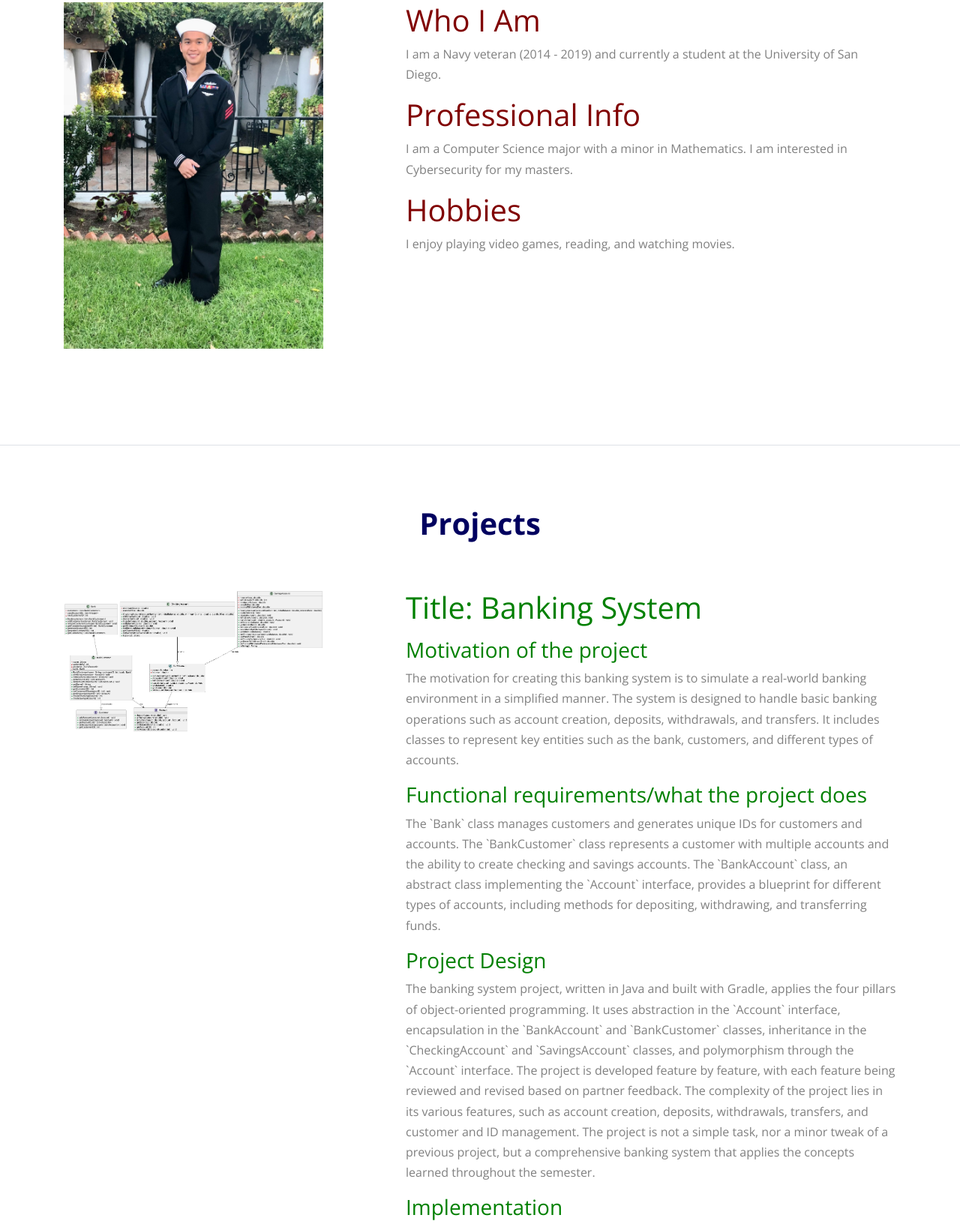
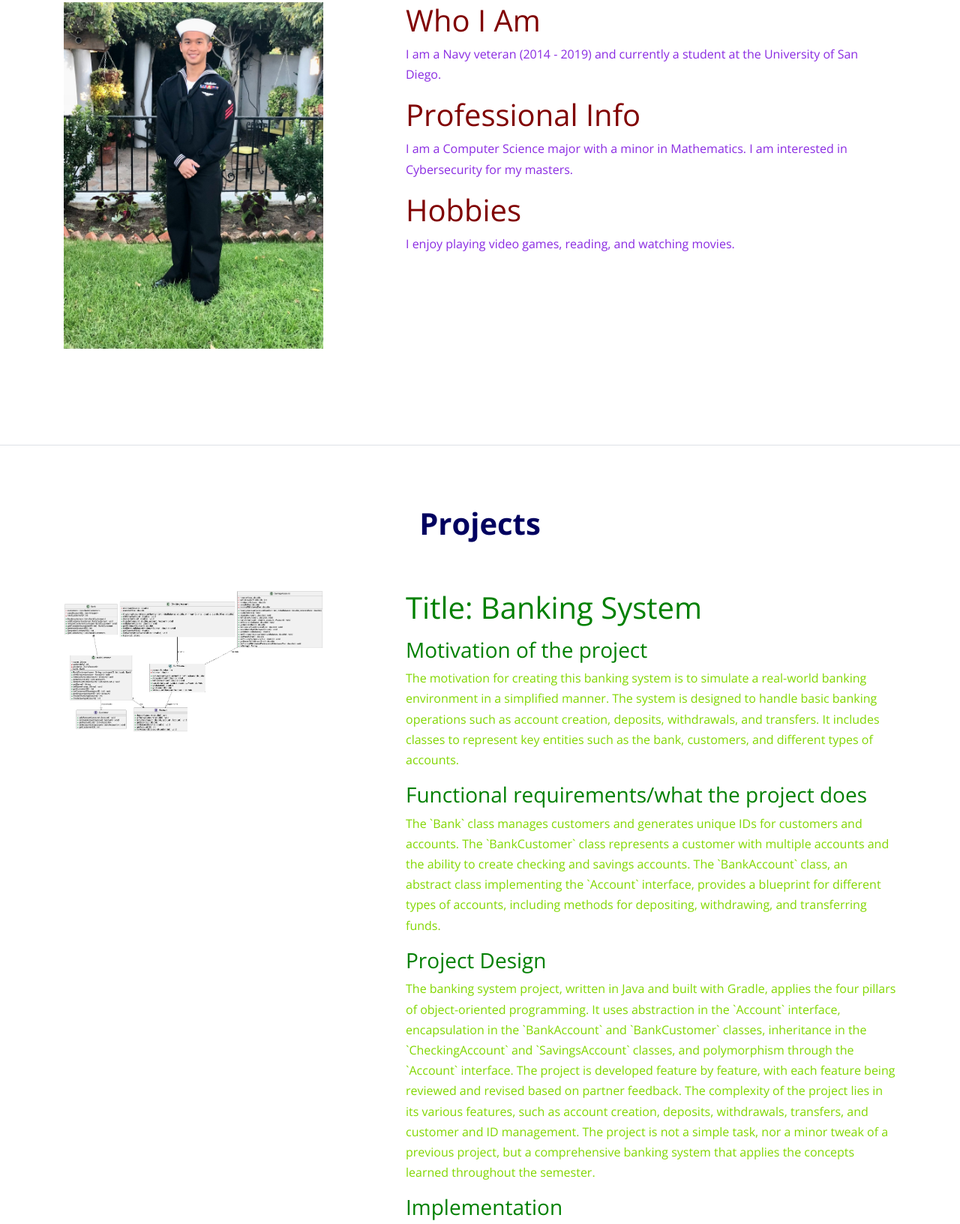
Before and after one commit to ProtoTin/ProtoTin.github.io, a plain HTML site: page index.html in a window 1280 px wide. Shown: the part 107-1739 px from the top of the page at 75% size. Drawn offline with nearby package versions, Linux system fonts and the light colour scheme; a script that the page names is missing; files whose address does not match are found by name.

Commit message:
changed colors of paragraphs

```diff
--- a/index.html
+++ b/index.html
@@ -65,16 +65,16 @@
             <nav class="site-navigation position-relative text-right" role="navigation">
 
               <ul class="site-menu main-menu js-clone-nav mr-auto d-none d-lg-block">
-                <li><a href="#about-section" class="nav-link" style="color:maroon;">About</a></li>
-                <li><a href="#projects-section" class="nav-link" style="color:maroon;">Projects</a></li>
-                <li><a href="#contact-section" class="nav-link" style="color:maroon;"">Contact</a></li>
+                <li><a href="#about-section" class="nav-link">About</a></li>
+                <li><a href="#projects-section" class="nav-link">Projects</a></li>
+                <li><a href="#contact-section" class="nav-link">Contact</a></li>
               </ul>
             </nav>
           </div>
 
 
           <div class=" col-6 d-inline-block d-xl-none ml-md-0 py-3" style="position: relative; top: 3px;"><a href="#"
-                      class="site-menu-toggle js-menu-toggle float-right"><span class="icon-menu h3"></span></a>
+              class="site-menu-toggle js-menu-toggle float-right"><span class="icon-menu h3"></span></a>
           </div>
 
         </div>
@@ -98,20 +98,20 @@
               <h1 style="color:maroon">
                 Who I Am
               </h1>
-              <p>
+              <p style="color:blueviolet;">
                 I am a Navy veteran (2014 - 2019) and currently a student at the University of San Diego.
               </p>
               <h1 style="color:maroon;">
                 Professional Info
               </h1>
-              <p>
+              <p style="color:blueviolet;">
                 I am a Computer Science major with a minor in Mathematics. I am interested in Cybersecurity for my
                 masters.
               </p>
               <h1 style="color:maroon;">
                 Hobbies
               </h1>
-              <p>
+              <p style="color:blueviolet;">
                 I enjoy playing video games, reading, and watching movies.
               </p>
 
@@ -152,7 +152,7 @@
                 Motivation of the project
               </h3>
 
-              <p>
+              <p style="color:rgb(129, 215, 0)">
                 The motivation for creating this banking system is to simulate a real-world banking environment in a
                 simplified manner.
                 The system is designed to handle basic banking operations such as account creation, deposits,
@@ -165,7 +165,7 @@
                 Functional requirements/what the project does
               </h3>
 
-              <p>
+              <p style="color:rgb(129, 215, 0)">
                 The `Bank` class manages customers and generates unique IDs for customers and accounts. The
                 `BankCustomer` class
                 represents a customer with multiple accounts and the ability to create checking and savings accounts.
@@ -179,7 +179,7 @@
                 Project Design
               </h3>
 
-              <p>
+              <p style="color:rgb(129, 215, 0)">
                 The banking system project, written in Java and built with Gradle, applies the four pillars of
                 object-oriented
                 programming. It uses abstraction in the `Account` interface, encapsulation in the `BankAccount` and
@@ -198,7 +198,7 @@
               <h3 style="color:green;">
                 Implementation
               </h3>
-              <p>
+              <p style="color:rgb(129, 215, 0)">
                 I implemented the Bank class, BankCustomer class, Customer interface, and the BankSimulation class.
               </p>
 
```
